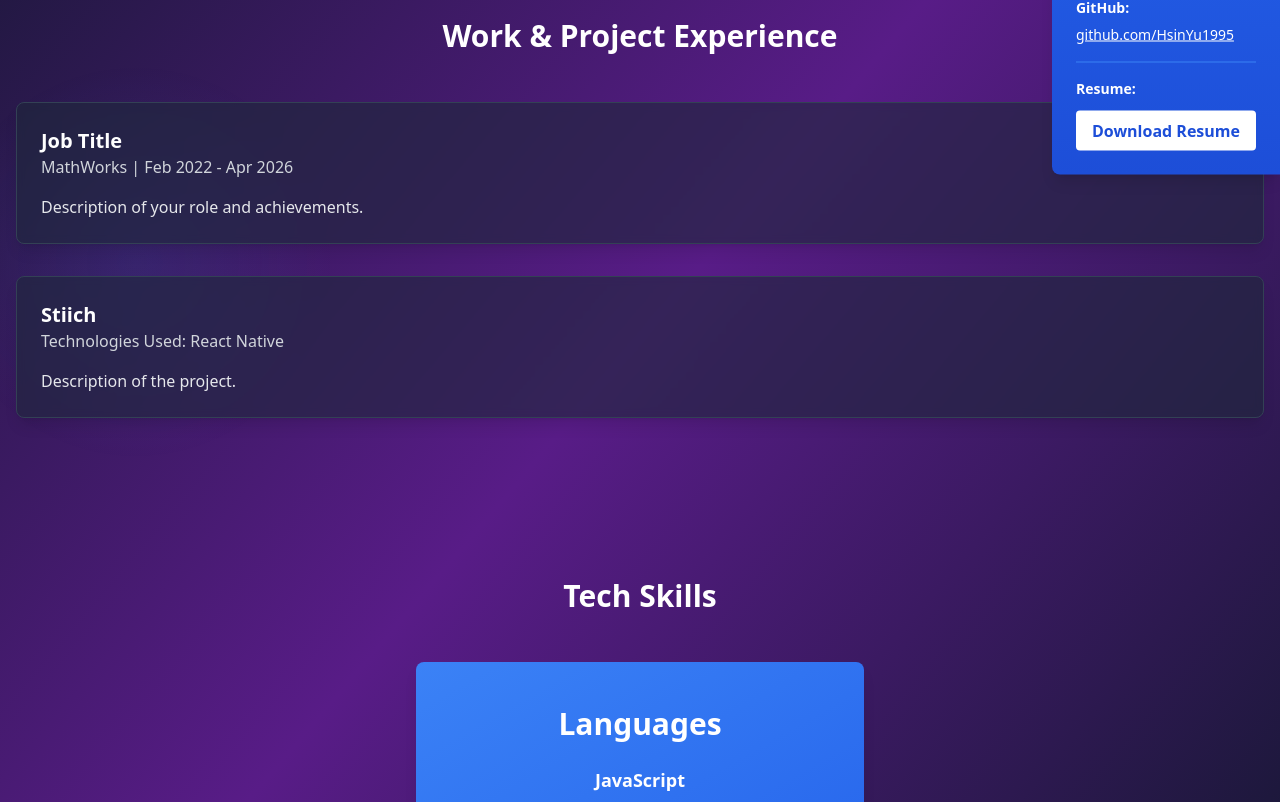
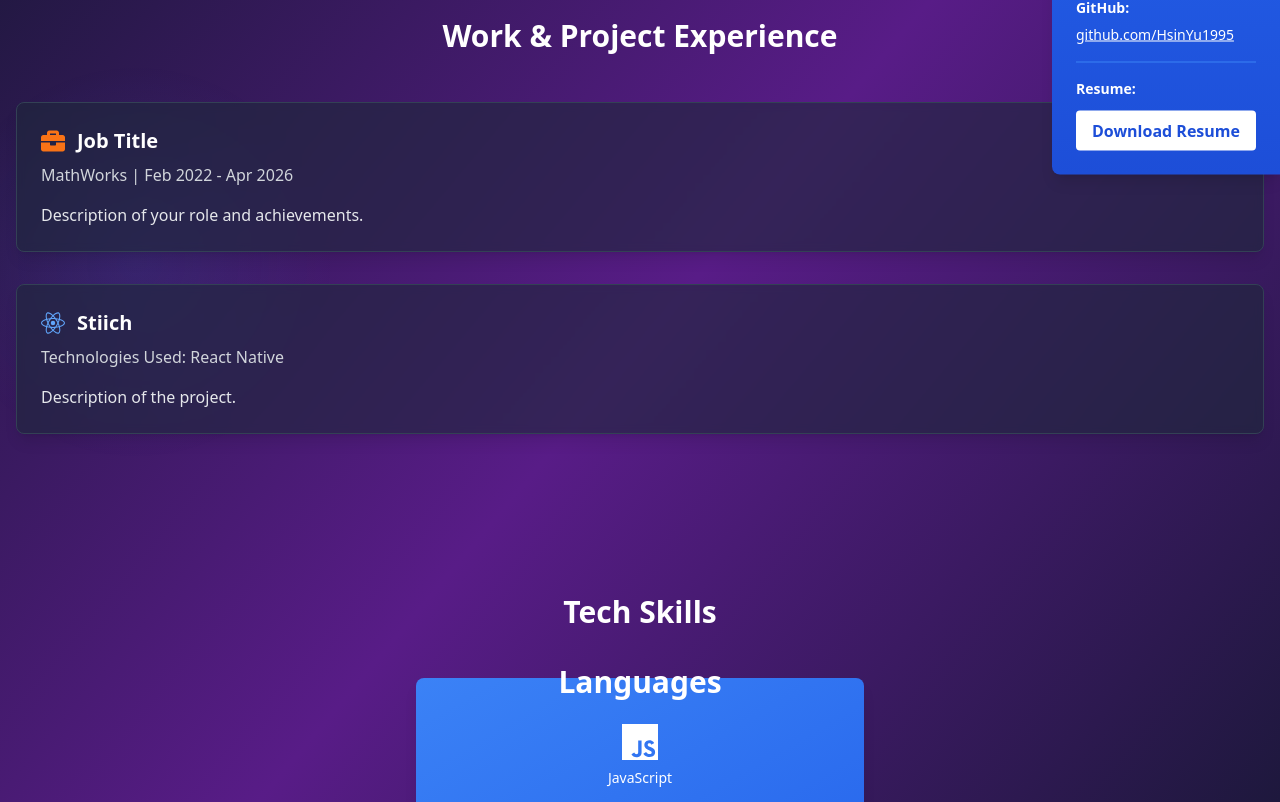
Before and after one commit to HsinYu1995/personal-portfolio, a Next.js app: page / in a window 1280 px wide. Shown: the part 418-1220 px from the top of the page. Built offline with nearby package versions, Linux system fonts and the light colour scheme.

Commit message:
Fix icon imports and use react-icons for experience and tech skill icons

```diff
--- a/components/Experience.tsx
+++ b/components/Experience.tsx
@@ -1,4 +1,6 @@
 import React from 'react';
+import { FaBriefcase } from 'react-icons/fa';
+import { SiReact } from 'react-icons/si';
 
 const Experience = () => {
   return (
@@ -7,13 +9,21 @@ const Experience = () => {
         <h2 className="text-3xl font-bold text-center mb-12 text-white">Work & Project Experience</h2>
         <div className="space-y-8">
           <div className="bg-slate-800 bg-opacity-60 backdrop-blur-sm p-6 rounded-lg shadow-lg border border-slate-700 hover:border-purple-500 transition">
-            <h3 className="text-xl font-semibold text-white">Job Title</h3>
+            <div className="flex items-center gap-3 mb-2">
+              <FaBriefcase className="text-orange-500 text-2xl" />
+              <h3 className="text-xl font-semibold text-white">Job Title</h3>
+            </div>
             <p className="text-gray-300">MathWorks | Feb 2022 - Apr 2026</p>
             <p className="mt-4 text-gray-200">Description of your role and achievements.</p>
           </div>
           <div className="bg-slate-800 bg-opacity-60 backdrop-blur-sm p-6 rounded-lg shadow-lg border border-slate-700 hover:border-purple-500 transition">
-            <h3 className="text-xl font-semibold text-white">Stiich</h3>
-            <p className="text-gray-300">Technologies Used: React Native</p>
+            <div className="flex items-center gap-3 mb-2">
+              <SiReact className="text-blue-400 text-2xl" />
+              <h3 className="text-xl font-semibold text-white">Stiich</h3>
+            </div>
+            <p className="text-gray-300 flex items-center gap-2">
+              <span>Technologies Used: React Native</span>
+            </p>
             <p className="mt-4 text-gray-200">Description of the project.</p>
           </div>
         </div>
--- a/components/TechSkills.tsx
+++ b/components/TechSkills.tsx
@@ -1,12 +1,26 @@
 'use client';
 
 import React, { useState, useRef } from 'react';
+import { SiJavascript, SiTypescript, SiPython, SiReact, SiNextdotjs, SiNodedotjs, SiGit, SiDocker } from 'react-icons/si';
+import { VscCode } from 'react-icons/vsc';
 
 const TechSkills = () => {
   const [currentCard, setCurrentCard] = useState(0);
   const [isDragging, setIsDragging] = useState(false);
   const [startX, setStartX] = useState(0);
   const containerRef = useRef<HTMLDivElement>(null);
+
+  const iconMap: { [key: string]: React.ComponentType<any> } = {
+    JavaScript: SiJavascript,
+    TypeScript: SiTypescript,
+    Python: SiPython,
+    React: SiReact,
+    'Next.js': SiNextdotjs,
+    'Node.js': SiNodedotjs,
+    Git: SiGit,
+    Docker: SiDocker,
+    'VS Code': VscCode,
+  };
 
   const skillsCategories = [
     {
@@ -92,12 +106,18 @@ const TechSkills = () => {
               className={`bg-gradient-to-br ${skillsCategories[currentCard].color} text-white p-8 rounded-lg shadow-lg h-64 flex flex-col justify-center items-center transition-all duration-300 transform hover:scale-105 select-none`}
             >
               <h3 className="text-3xl font-bold mb-6">{skillsCategories[currentCard].title}</h3>
-              <ul className="space-y-3 text-center">
-                {skillsCategories[currentCard].skills.map((skill, index) => (
-                  <li key={index} className="text-lg font-semibold">
-                    {skill}
-                  </li>
-                ))}
+              <ul className="space-y-4 text-center flex flex-col items-center">
+                {skillsCategories[currentCard].skills.map((skill, index) => {
+                  const IconComponent = iconMap[skill];
+                  return (
+                    <li key={index} className="flex flex-col items-center gap-2">
+                      {IconComponent ? (
+                        <IconComponent className="text-4xl" title={skill} />
+                      ) : null}
+                      <span className="text-sm font-medium">{skill}</span>
+                    </li>
+                  );
+                })}
               </ul>
             </div>
           </div>
```
Also changed, not shown: 1 other file (tests, documents, lock files or other folders).
